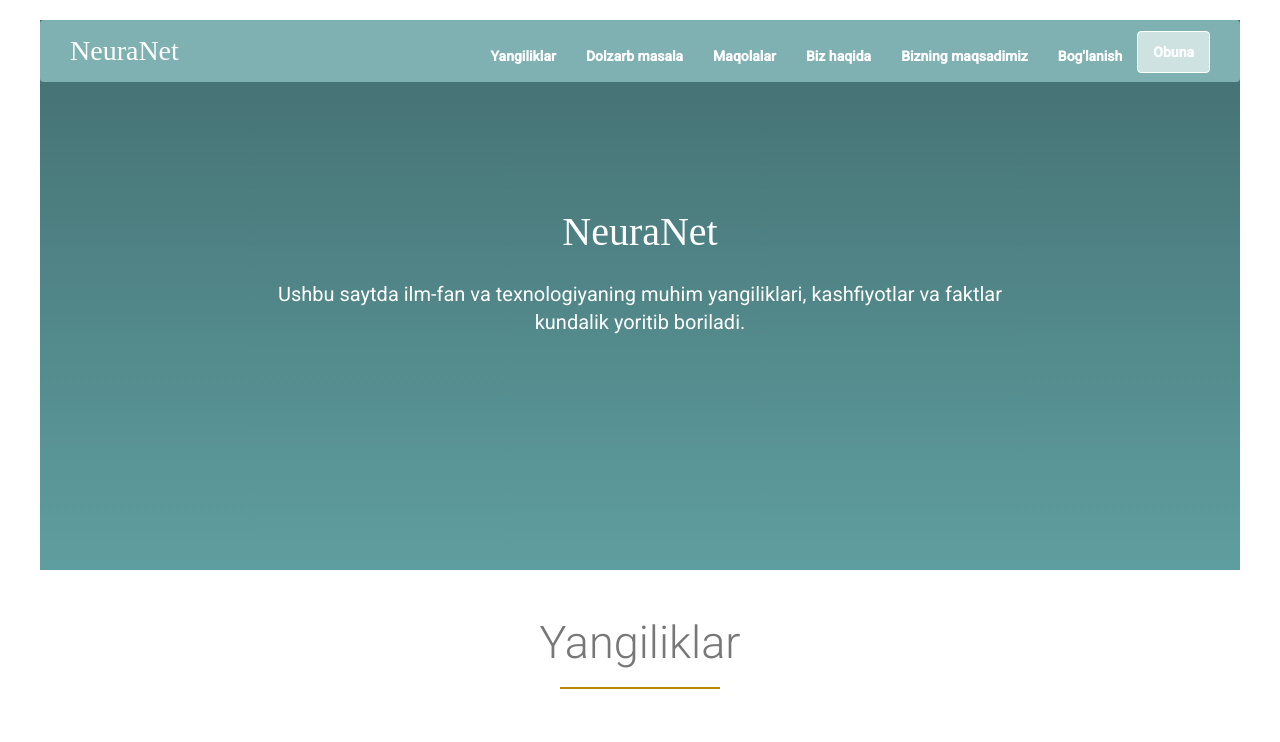
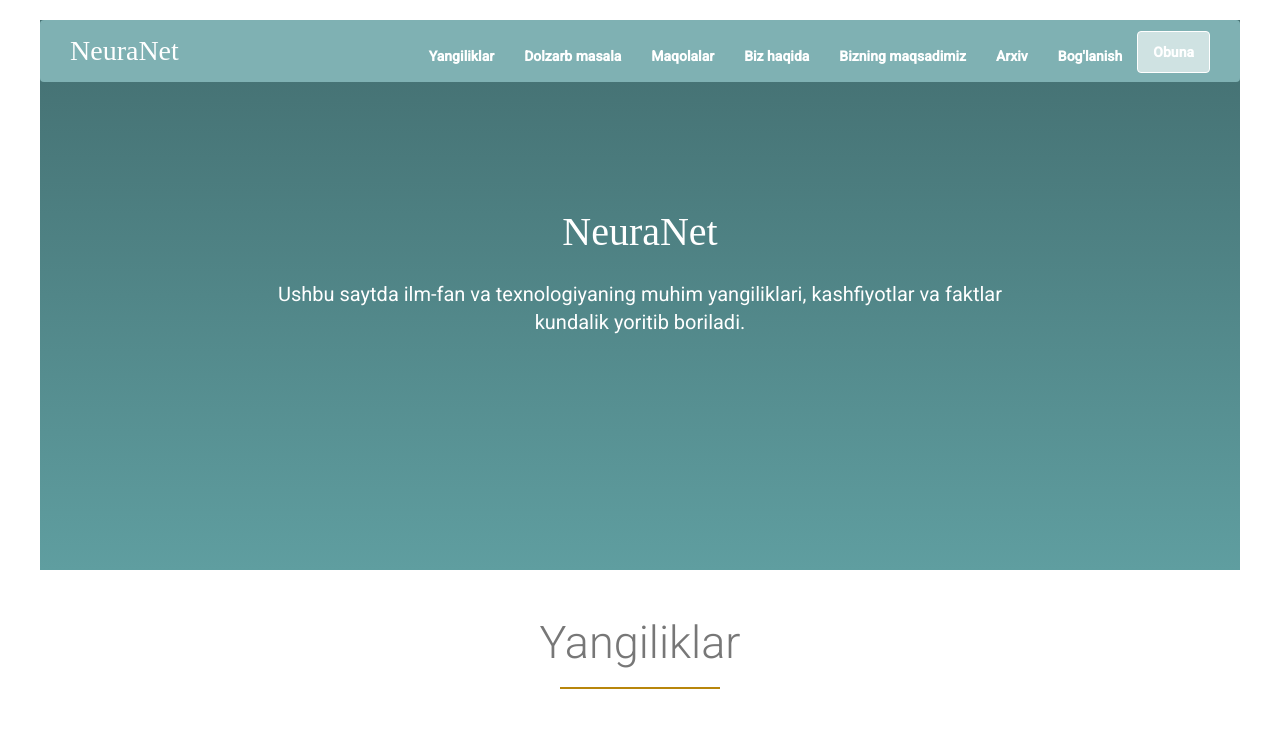
Before and after one commit to zechTechANY/neuranet, a plain HTML site: page WWWorg/index.html in a window 1280 px wide. Shown: the top 742 px of the page. Drawn offline with Linux system fonts and the light colour scheme.

Commit message:
Update index.html

```diff
--- a/WWWorg/index.html
+++ b/WWWorg/index.html
@@ -53,6 +53,7 @@
 	<li><a href="#Articles"><b>Maqolalar</b></a></li>
         <li><a href="#About"><b>Biz haqida</b></a></li>
         <li><a href="#Testimonial"><b>Bizning maqsadimiz</b></a></li>
+	<li><a href="archive.html"><b>Arxiv</b></a></li>
 	<li><a href="contact.html"><b>Bog'lanish</b></a></li>
         <li><a href="https://t.me/neuranetuz" target="_blank"><b>Obuna</b></a></li>
       </ul>
```
